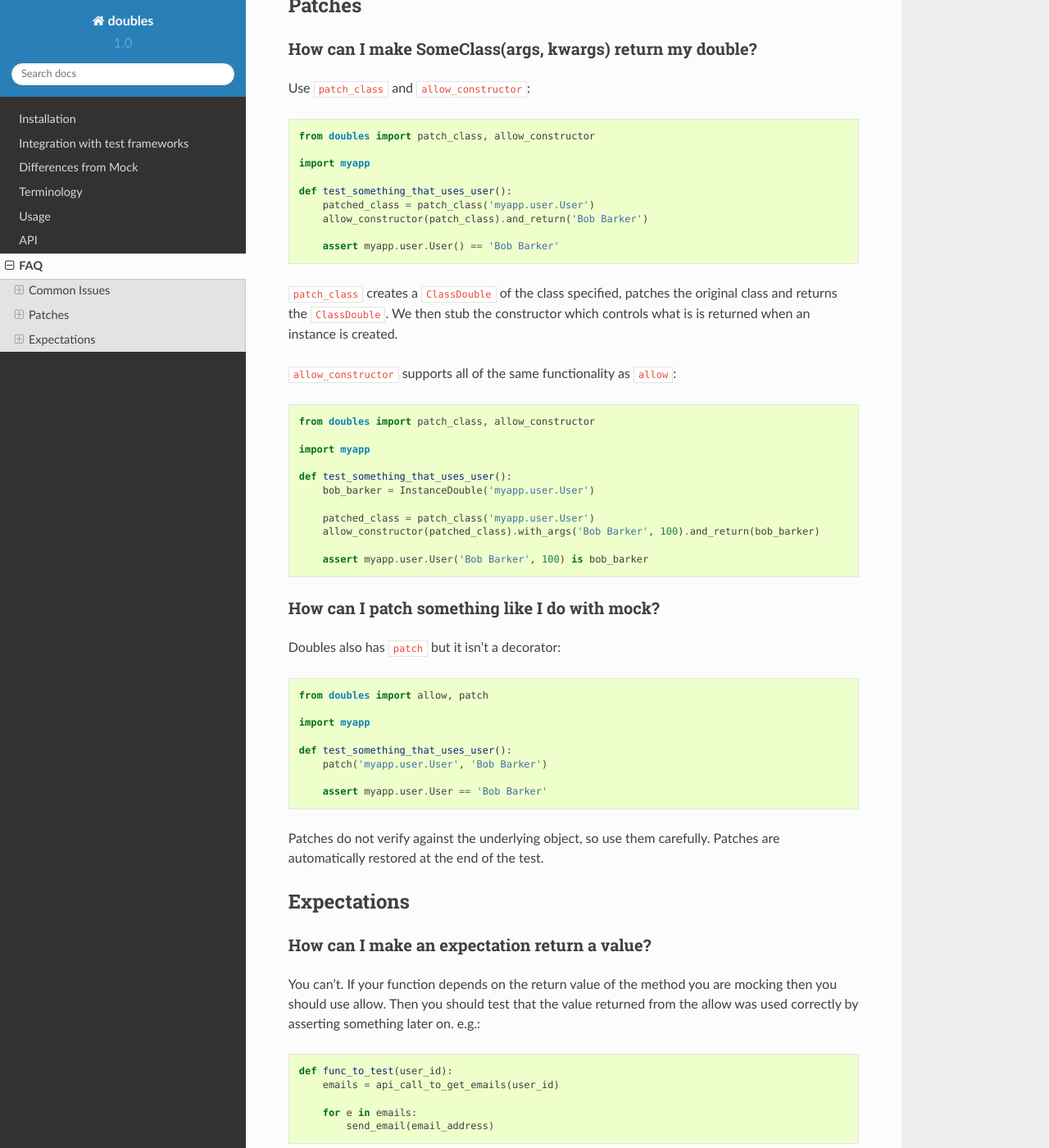
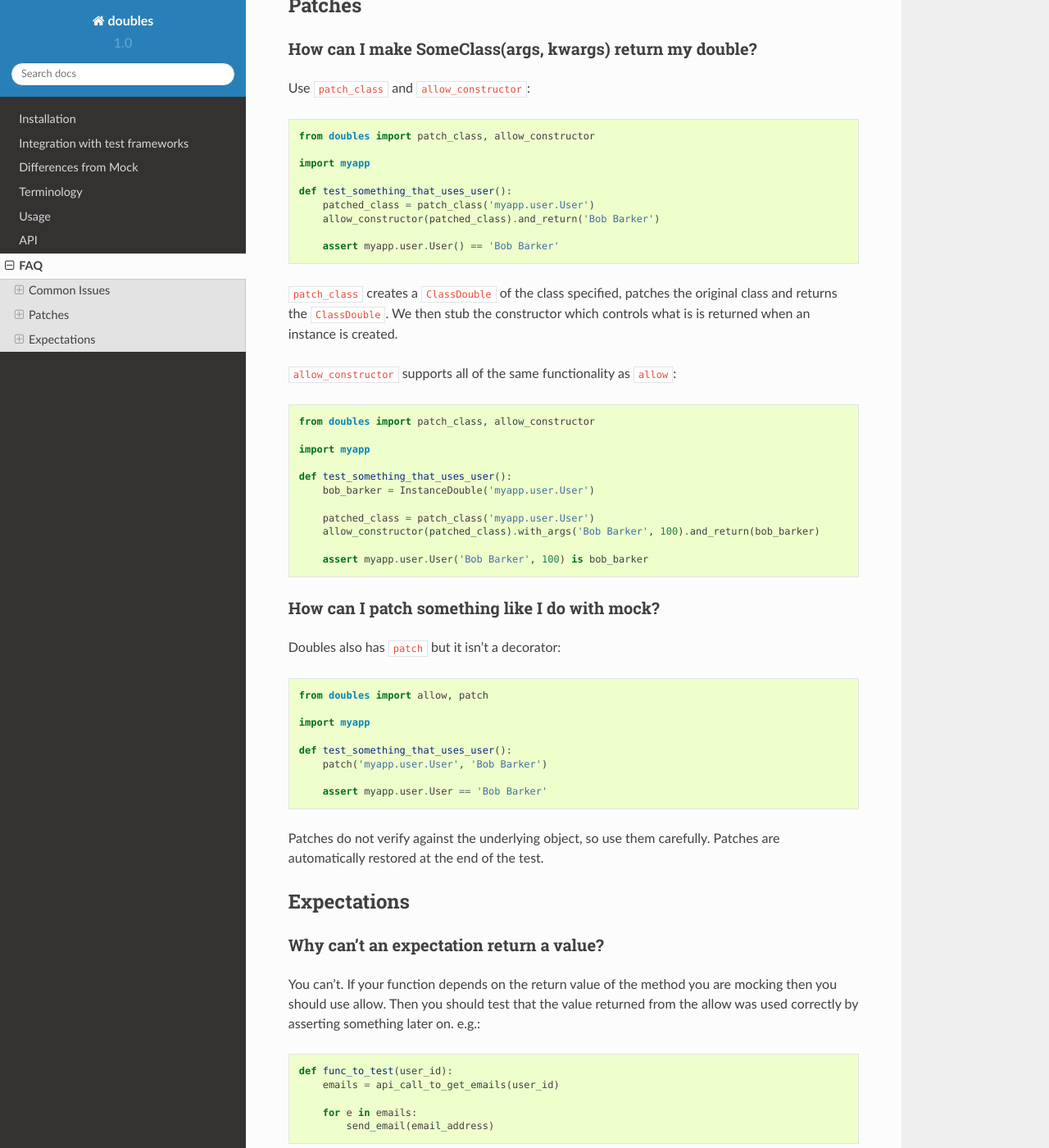
Before and after one commit to uber/doubles, a Sphinx documentation site: the page built from docs/source/faq.rst, in a window 1280 px wide and 1400 px high, scrolled down 936 px. Shown: the whole window at 82% size. Built offline with Sphinx 7.4.7 and the Read the Docs theme 2.0.0, drawn with Linux system fonts in a browser that asks for light colours.

Commit message:
fix up some docs

```diff
--- a/docs/source/faq.rst
+++ b/docs/source/faq.rst
@@ -48,7 +48,7 @@ Use ``patch_class`` and ``allow_constructor``::
 
     def test_something_that_uses_user():
         patched_class = patch_class('myapp.user.User')
-        allow_constructor(patch_class).and_return('Bob Barker')
+        allow_constructor(patched_class).and_return('Bob Barker')
 
         assert myapp.user.User() == 'Bob Barker'
 
@@ -89,7 +89,10 @@ Patches do not verify against the underlying object, so use them carefully.  Pat
 Expectations
 +++++++++++++
 
-How can I make an expectation return a value?
+.. _expect-return-value:
+
+
+Why can't an expectation return a value?
 ---------------------------------------------
 
 You can't.  If your function depends on the return value of the method you are mocking then you should use allow.   Then you should test that the value returned from the allow was used correctly by asserting something later on. e.g.::
--- a/docs/source/usage.rst
+++ b/docs/source/usage.rst
@@ -435,7 +435,9 @@ Stubbing the constructor of a ``ClassDouble`` is very similar to using ``allow``
 
         assert User('Bob', 100) == 'Bob'
 
-The return value of ``allow_constructor`` and ``expect_constructor`` support all of the same methods as allow/expect. (e.g. ``with_args``, ``once``, ``exactly``, .etc).  As with ``expect``, ``expect_constructor`` does not support ``and_return``, ``and_return_result_of``, or ``and_raise``.
+The return value of ``allow_constructor`` and ``expect_constructor`` support all of the same methods as allow/expect. (e.g. ``with_args``, ``once``, ``exactly``, .etc).
+
+As with ``expect``, ``expect_constructor`` does not support ``and_return``, ``and_return_result_of``, or ``and_raise`` (see :ref:`expect-return-value`).
 
 
 *NOTE*: Currently you can only stub the constructor of ``ClassDoubles``
```
Also changed, not shown: 2 other files.
